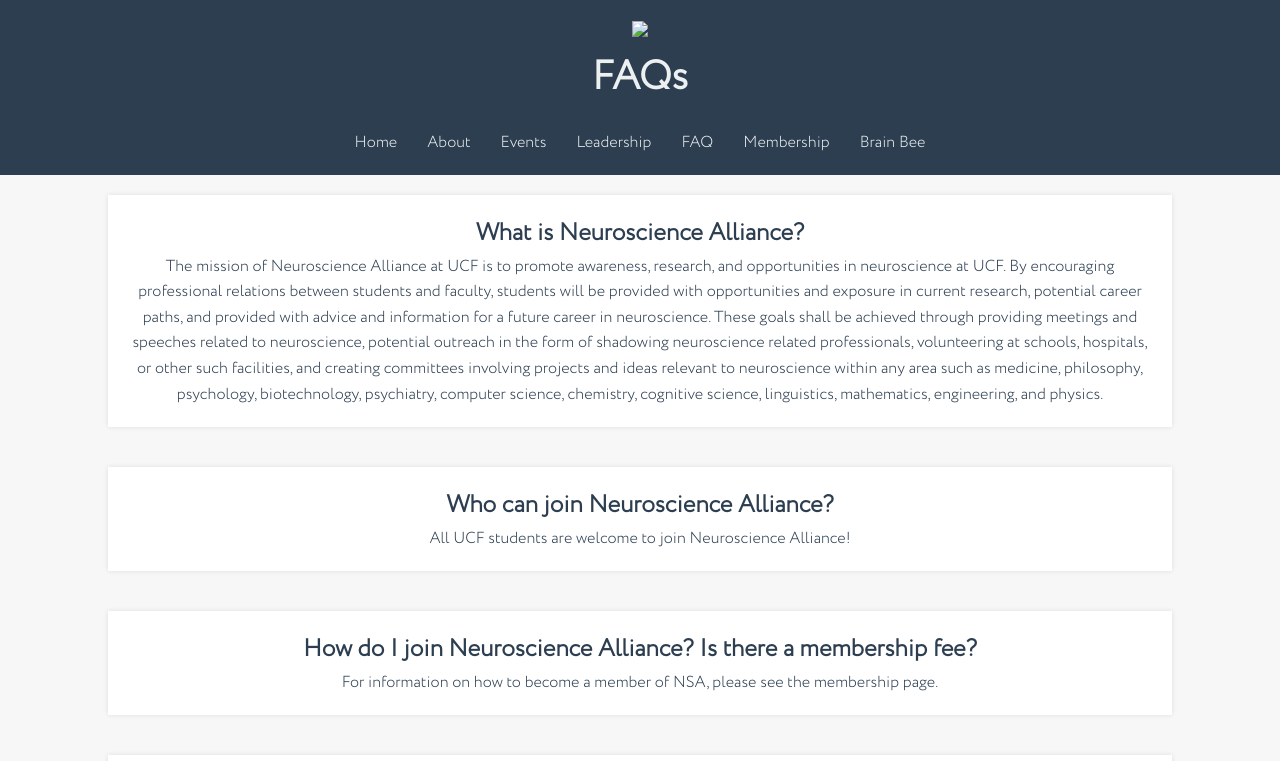
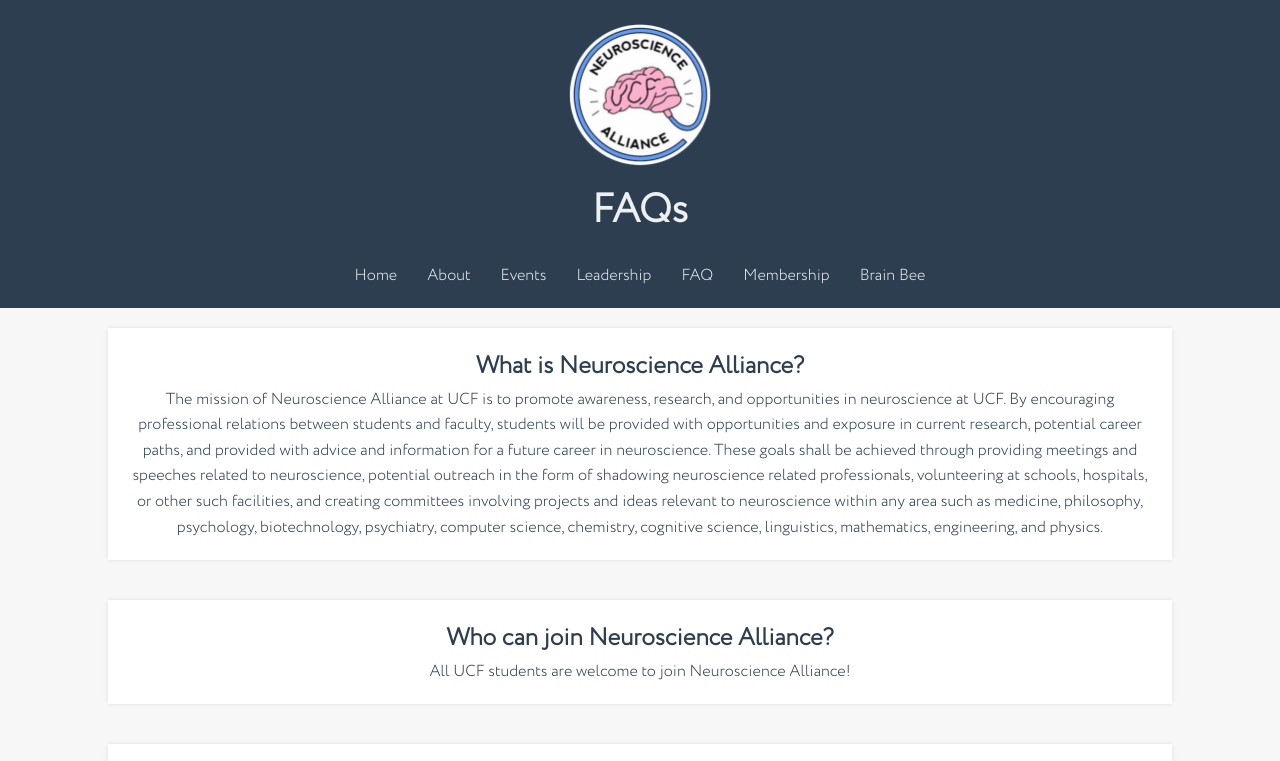
Before and after one commit to samork26/nsa-web, a plain HTML site: page faq.html in a window 1280 px wide. Shown: the top 761 px of the page. Drawn offline with Linux system fonts and the light colour scheme; files whose address does not match are found by name.

Commit message:
faq and leadership fixed
fixed the logo path

```diff
--- a/faq.html
+++ b/faq.html
@@ -9,7 +9,7 @@
 </head>
 <body>
     <header>
-        <img src="NSA LOGO.PNG" class="logo">
+        <img src="logos/NSA LOGO.PNG" class="logo">
         <h1>FAQs</h1>
         <nav>
             <ul class="menu">
```
Also changed, not shown: leadership.html (+1 -1 lines).
